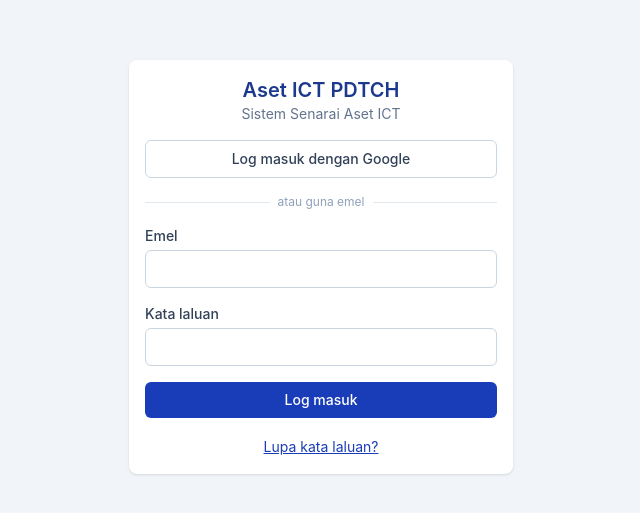
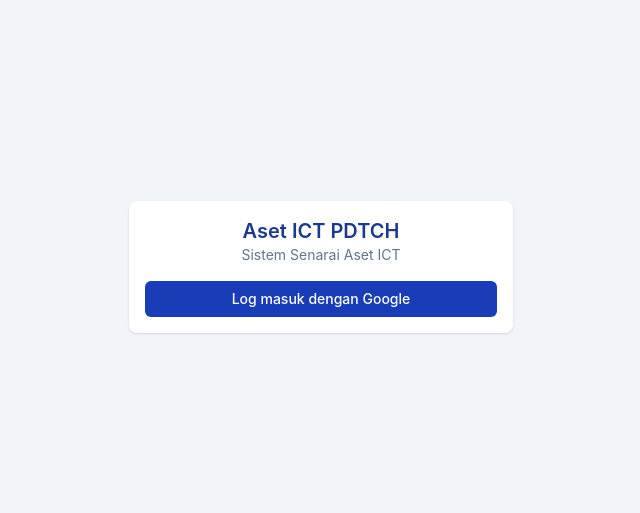
Before and after one commit to naszrazak/pdtch-ict, a React (Vite) app: page / in a window 1280 px wide. Shown: the part 133-646 px from the top of the page, without its empty margins (319-959 px from the left). Built offline with nearby package versions, Linux system fonts and the light colour scheme; no server answers.

Commit message:
Login guna Google sahaja; buang login emel dan kata laluan
Co-Authored-By: Claude Opus 5.5 <noreply@anthropic.com>
Claude-Session: https://claude.ai/code/session_01BA3L9J1ksd1XMEfwctLK6H

```diff
--- a/src/pages/Login.tsx
+++ b/src/pages/Login.tsx
@@ -1,17 +1,16 @@
-import { useState, type FormEvent } from 'react'
+import { useState } from 'react'
 import { FirebaseError } from 'firebase/app'
-import { GoogleAuthProvider, sendPasswordResetEmail, signInWithEmailAndPassword, signInWithPopup } from 'firebase/auth'
+import { GoogleAuthProvider, signInWithPopup } from 'firebase/auth'
 import { auth } from '../lib/firebase'
-import { Medan, Ralat } from '../components/ui'
+import { Ralat } from '../components/ui'
 
 const MESEJ: Record<string, string> = {
-  'auth/invalid-credential': 'Emel atau kata laluan salah.',
-  'auth/invalid-email': 'Format emel tidak sah.',
+  'auth/network-request-failed': 'Tiada sambungan internet.',
   'auth/too-many-requests': 'Terlalu banyak cubaan. Cuba sebentar lagi.',
-  'auth/network-request-failed': 'Tiada sambungan internet.',
   'auth/popup-blocked': 'Tetingkap Google disekat pelayar. Benarkan pop-up dan cuba lagi.',
   'auth/unauthorized-domain': 'Domain ini belum dibenarkan dalam Firebase Authentication.',
   'auth/operation-not-allowed': 'Log masuk Google belum diaktifkan dalam Firebase.',
+  'auth/admin-restricted-operation': 'Pendaftaran akaun baharu dimatikan dalam Firebase Authentication.',
 }
 
 // Pengguna menutup tetingkap Google sendiri; tiada ralat perlu dipaparkan.
@@ -21,25 +20,10 @@ const mesejAuth = (err: unknown): string =>
   (err instanceof FirebaseError && MESEJ[err.code]) || (err instanceof Error ? err.message : String(err))
 
 export default function Login() {
-  const [emel, setEmel] = useState('')
-  const [kataLaluan, setKataLaluan] = useState('')
   const [ralat, setRalat] = useState('')
-  const [info, setInfo] = useState('')
   const [sibuk, setSibuk] = useState(false)
 
-  async function masuk(e: FormEvent) {
-    e.preventDefault()
-    setRalat('')
-    setSibuk(true)
-    try {
-      await signInWithEmailAndPassword(auth, emel.trim(), kataLaluan)
-    } catch (err) {
-      setRalat(mesejAuth(err))
-      setSibuk(false)
-    }
-  }
-
-  async function masukGoogle() {
+  async function masuk() {
     setRalat('')
     setSibuk(true)
     try {
@@ -50,59 +34,18 @@ export default function Login() {
     }
   }
 
-  async function setSemula() {
-    setRalat('')
-    if (!emel.trim()) return setRalat('Masukkan emel dahulu.')
-    try {
-      await sendPasswordResetEmail(auth, emel.trim())
-      setInfo('Pautan set semula kata laluan telah dihantar ke emel anda.')
-    } catch (err) {
-      setRalat(mesejAuth(err))
-    }
-  }
-
   return (
     <div className="flex min-h-screen items-center justify-center p-4">
-      <form onSubmit={masuk} className="card w-full max-w-sm space-y-4">
+      <div className="card w-full max-w-sm space-y-4">
         <div className="text-center">
           <h1 className="text-xl font-semibold text-blue-900">Aset ICT PDTCH</h1>
           <p className="text-sm text-slate-500">Sistem Senarai Aset ICT</p>
         </div>
         <Ralat>{ralat}</Ralat>
-        {info && <div className="rounded-md bg-green-50 p-3 text-sm text-green-800">{info}</div>}
-        <button
-          type="button"
-          className="w-full rounded-md border border-slate-300 bg-white px-4 py-2 text-sm font-medium text-slate-700 hover:bg-slate-50 disabled:opacity-50"
-          onClick={masukGoogle}
-          disabled={sibuk}
-        >
-          Log masuk dengan Google
+        <button className="btn-primary w-full" onClick={masuk} disabled={sibuk}>
+          {sibuk ? 'Sedang log masuk...' : 'Log masuk dengan Google'}
         </button>
-        <div className="flex items-center gap-2 text-xs text-slate-400">
-          <span className="h-px flex-1 bg-slate-200" />
-          atau guna emel
-          <span className="h-px flex-1 bg-slate-200" />
-        </div>
-        <Medan label="Emel">
-          <input className="input" type="email" autoComplete="username" value={emel} onChange={(e) => setEmel(e.target.value)} required />
-        </Medan>
-        <Medan label="Kata laluan">
-          <input
-            className="input"
-            type="password"
-            autoComplete="current-password"
-            value={kataLaluan}
-            onChange={(e) => setKataLaluan(e.target.value)}
-            required
-          />
-        </Medan>
-        <button className="btn-primary w-full" disabled={sibuk}>
-          {sibuk ? 'Sedang log masuk...' : 'Log masuk'}
-        </button>
-        <button type="button" className="w-full text-center text-sm text-blue-800 underline" onClick={setSemula}>
-          Lupa kata laluan?
-        </button>
-      </form>
+      </div>
     </div>
   )
 }
```
Also changed, not shown: 1 other file (tests, documents, lock files or other folders).
